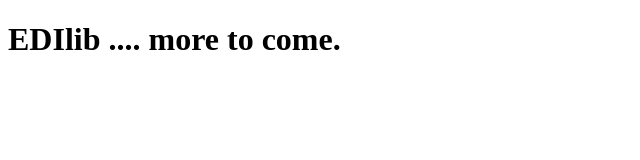
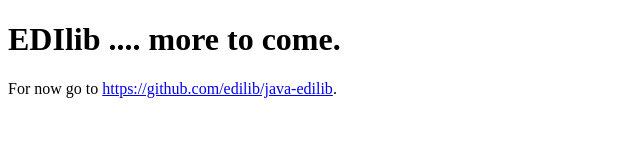
Before and after one commit to edilib/edilib.github.io, a plain HTML site: page index.html in a window 1280 px wide. Shown: the whole page, without its empty margins (0-640 px from the left). Drawn offline with Linux system fonts and the light colour scheme.

Commit message:
Added link to java-edilib.

```diff
--- a/index.html
+++ b/index.html
@@ -4,5 +4,6 @@
 </head>
 <body>
 <h1>EDIlib .... more to come.</h1>
+<p>For now go to <a href="https://github.com/edilib/java-edilib">https://github.com/edilib/java-edilib</a>.</p>
 </body>
 </html>
```
